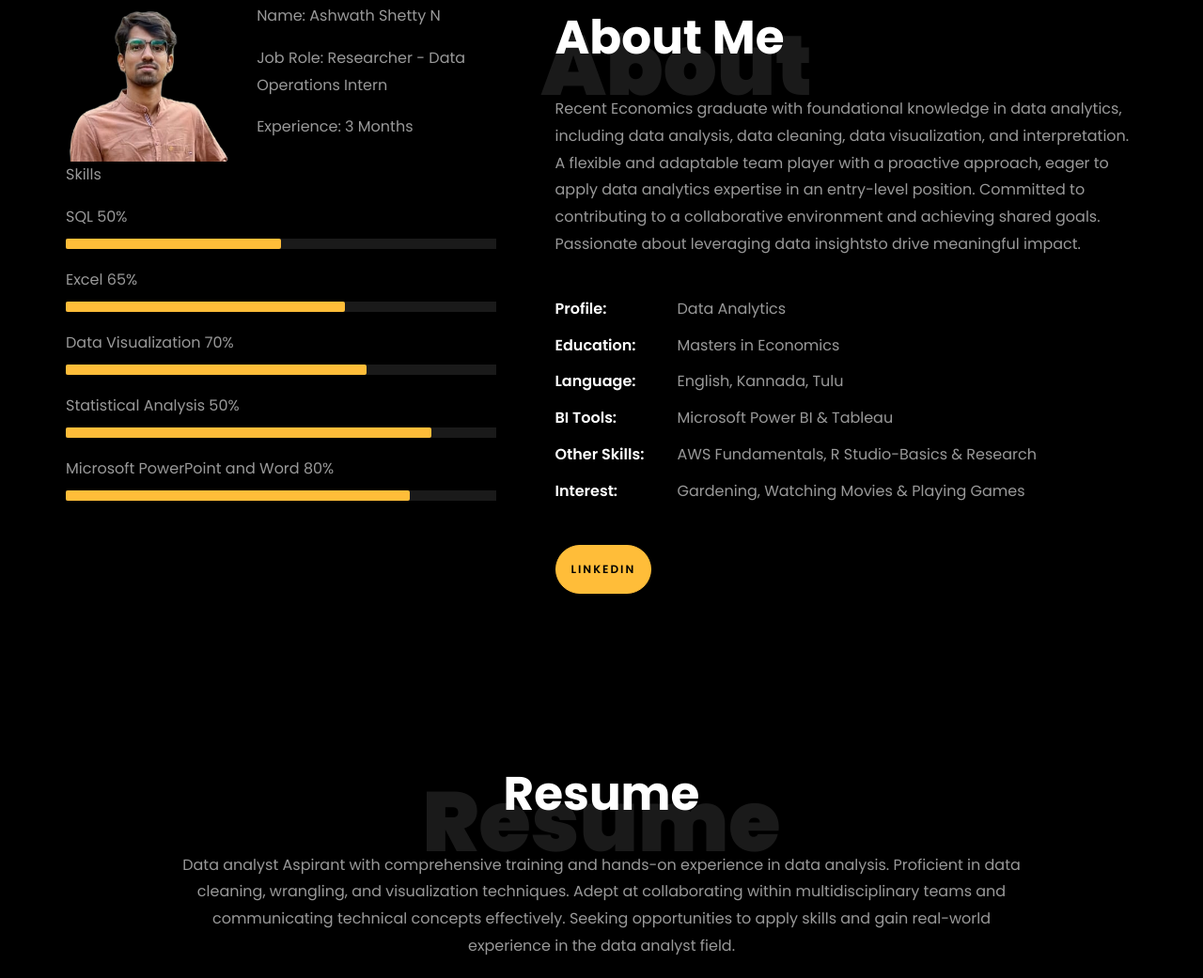
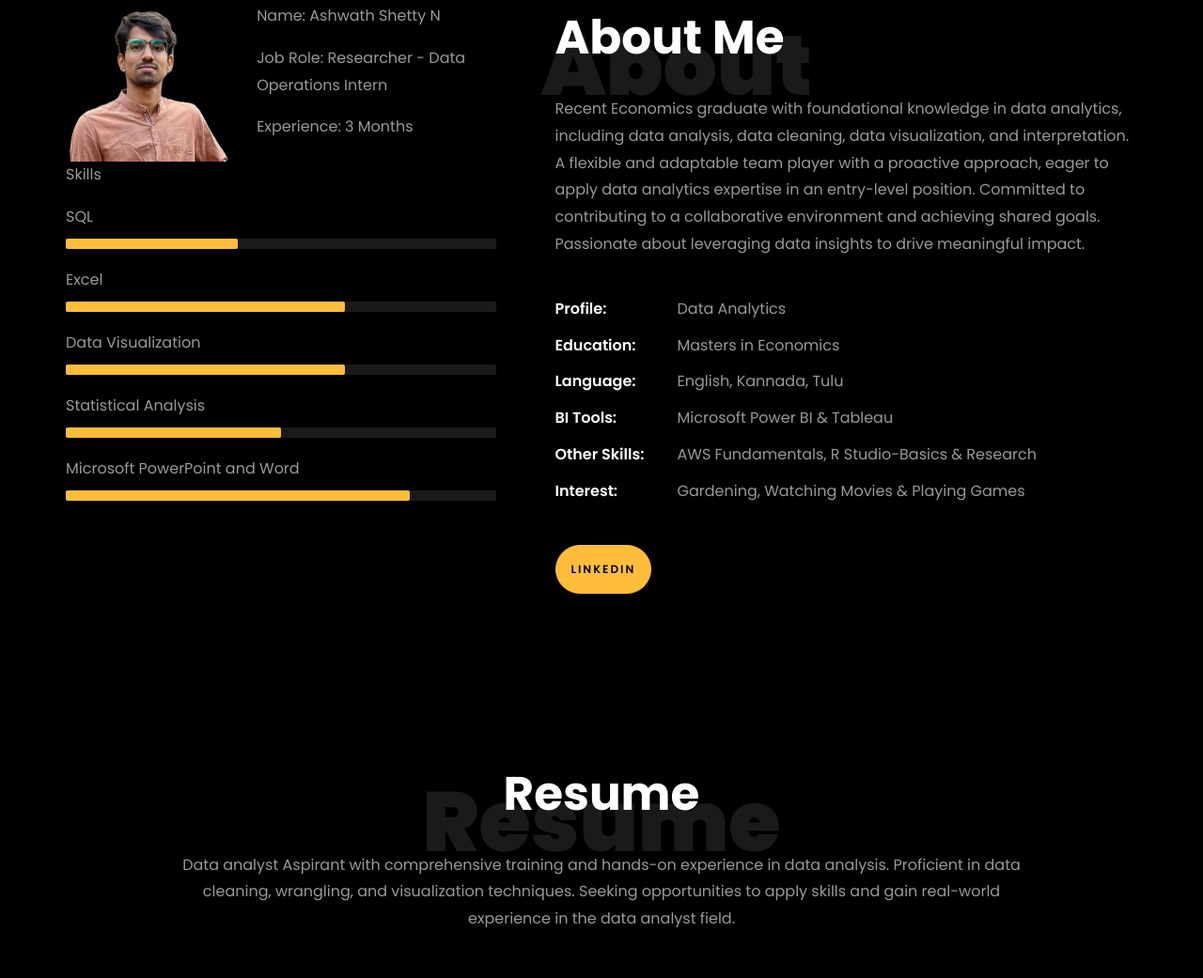
Before and after one commit to Ashwath-Shetty-N/ashwathshettyn.github.io, a plain HTML site: page index.html in a window 1280 px wide. Shown: the part 859-1900 px from the top of the page at 94% size. Drawn offline with Linux system fonts and the light colour scheme; files whose address does not match are found by name.

Commit message:
Initial Commit

```diff
--- a/index.html
+++ b/index.html
@@ -229,31 +229,31 @@
 
 								<div class="skill-mf">
 									<p class="title-s">Skills</p>
-									<span>SQL</span> <span class="pull-right">50%</span>
+									<span>SQL</span> <span class="pull-right"></span>
 									<div class="progress">
-										<div class="progress-bar" role="progressbar" style="width: 50%;" aria-valuenow="95" aria-valuemin="0"
+										<div class="progress-bar" role="progressbar" style="width: 40%;" aria-valuenow="95" aria-valuemin="0"
 											aria-valuemax="100"></div>
 									</div>
 
-									<span>Excel</span> <span class="pull-right">65%</span>
+									<span>Excel</span> <span class="pull-right"></span>
 									<div class="progress">
 										<div class="progress-bar" role="progressbar" style="width: 65%" aria-valuenow="85" aria-valuemin="0"
 											aria-valuemax="100"></div>
 									</div>
 
-									<span>Data Visualization</span> <span class="pull-right">70%</span>
+									<span>Data Visualization</span> <span class="pull-right"></span>
 									<div class="progress">
-										<div class="progress-bar" role="progressbar" style="width: 70%" aria-valuenow="90" aria-valuemin="0"
+										<div class="progress-bar" role="progressbar" style="width: 65%" aria-valuenow="90" aria-valuemin="0"
 											aria-valuemax="100"></div>
 									</div>
 
-									<span>Statistical Analysis</span> <span class="pull-right">50%</span>
+									<span>Statistical Analysis</span> <span class="pull-right"></span>
 									<div class="progress">
-										<div class="progress-bar" role="progressbar" style="width: 85%" aria-valuenow="85" aria-valuemin="0"
+										<div class="progress-bar" role="progressbar" style="width: 50%" aria-valuenow="85" aria-valuemin="0"
 											aria-valuemax="100"></div>
 									</div>
 
-									<span>Microsoft PowerPoint and Word</span> <span class="pull-right">80%</span>
+									<span>Microsoft PowerPoint and Word</span> <span class="pull-right"></span>
 									<div class="progress">
 										<div class="progress-bar" role="progressbar" style="width: 80%" aria-valuenow="80" aria-valuemin="0"
 											aria-valuemax="100"></div>
@@ -274,7 +274,7 @@
 									data cleaning, data visualization, and interpretation. A flexible and adaptable team player with a
 									proactive approach, eager to apply data analytics expertise in an entry-level position. Committed to
 									contributing to a collaborative environment and achieving shared goals. Passionate about leveraging
-									data insightsto drive meaningful impact.</p>
+									data insights to drive meaningful impact.</p>
 								<ul class="about-info mt-4 px-md-0 px-2">
 									<li class="d-flex"><span>Profile:</span> <span>Data Analytics</span></li>
 									<!-- <li class="d-flex"><span>Domain:</span> <span>Retail, Ecommerce, BFSI &amp; Digital Marketing</span></li> -->
@@ -313,7 +313,7 @@
           <div class="col-md-10 heading-section text-center ftco-animate">
           	<h1 class="big big-2">Resume</h1>
             <h2 class="mb-4">Resume</h2>
-            <p>Data analyst Aspirant with comprehensive training and hands-on experience in data analysis. Proficient in data cleaning, wrangling, and visualization techniques. Adept at collaborating within multidisciplinary teams and communicating technical concepts effectively. Seeking opportunities to apply skills and gain real-world experience in the data analyst field.</p>
+            <p>Data analyst Aspirant with comprehensive training and hands-on experience in data analysis. Proficient in data cleaning, wrangling, and visualization techniques. Seeking opportunities to apply skills and gain real-world experience in the data analyst field.</p>
           </div>
         </div>
 
```
